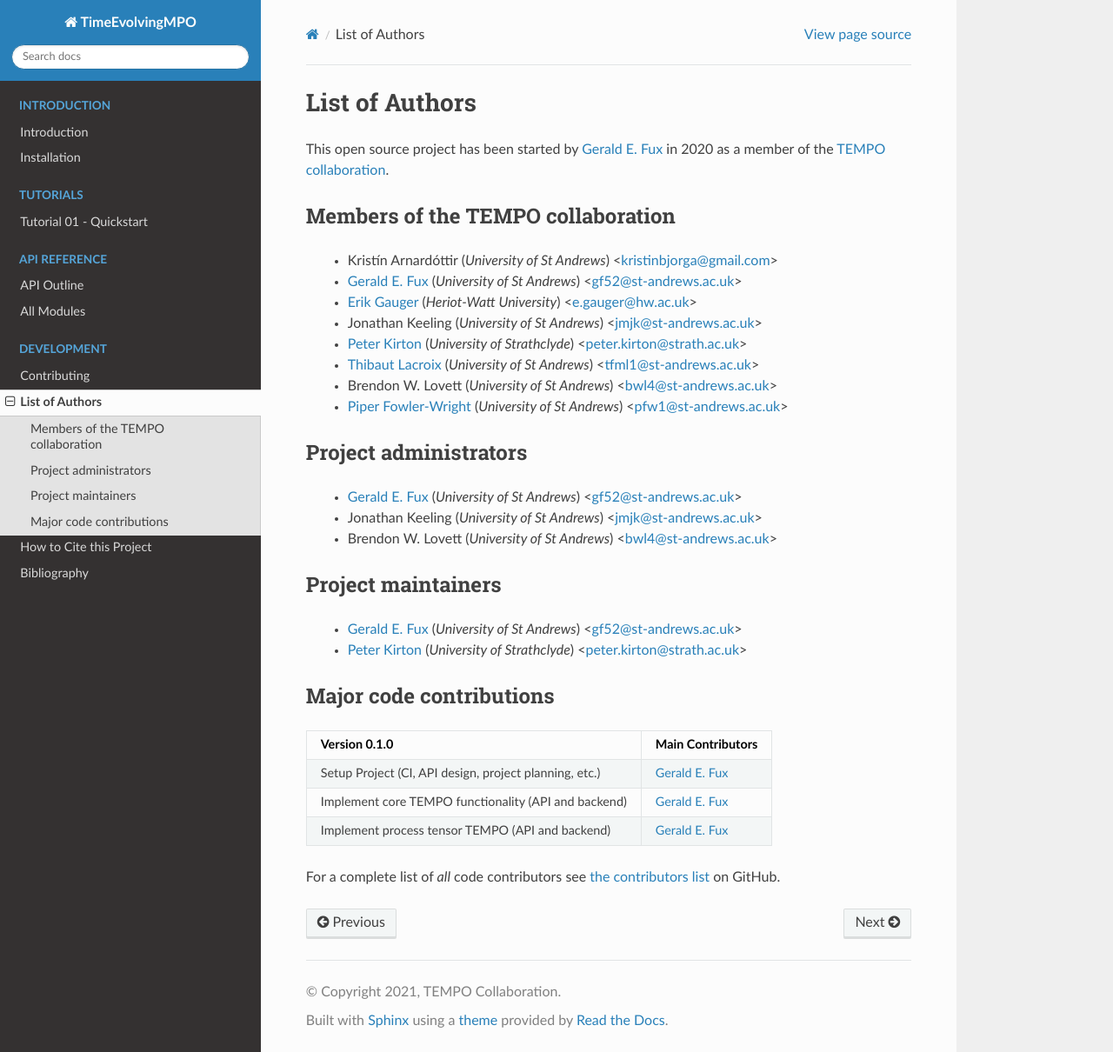
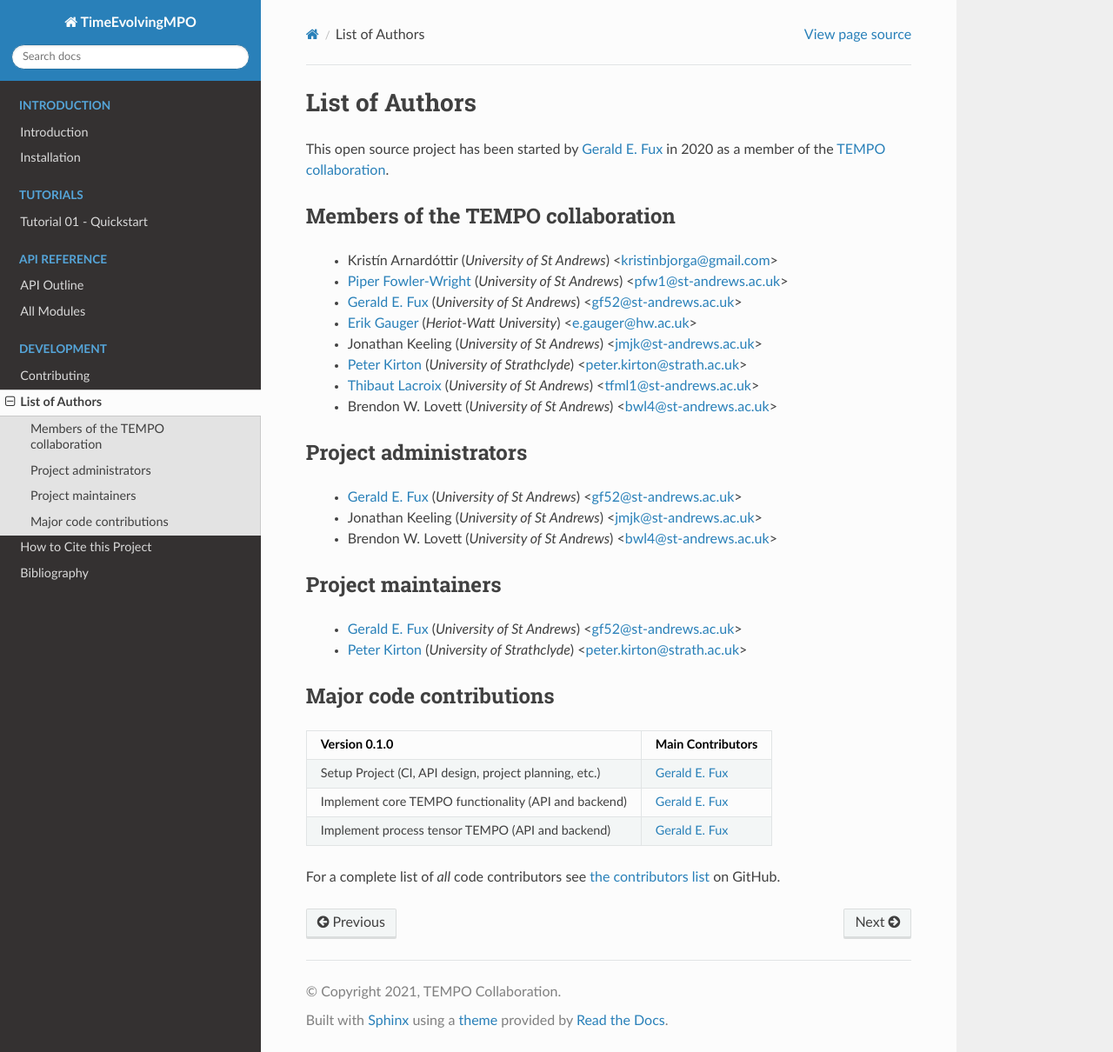
Before and after one commit to tempoCollaboration/OQuPy, a Sphinx documentation site: the page built from docs/pages/authors.rst, in a window 1280 px wide and 1210 px high. Shown: the whole window at 87% size. Built offline with Sphinx 7.4.7 and the Read the Docs theme 2.0.0, drawn with Linux system fonts in a browser that asks for light colours.

Commit message:
alphabetical credit 2

```diff
--- a/docs/pages/authors.rst
+++ b/docs/pages/authors.rst
@@ -9,13 +9,13 @@ Members of the TEMPO collaboration
 ----------------------------------
 
   - Kristín Arnardóttir (*University of St Andrews*) <kristinbjorga@gmail.com>
+  - `Piper Fowler-Wright <https://github.com/piperfw>`_ (*University of St Andrews*) <pfw1@st-andrews.ac.uk>
   - `Gerald E. Fux <https://github.com/gefux>`_ (*University of St Andrews*) <gf52@st-andrews.ac.uk>
   - `Erik Gauger <https://github.com/erikgauger>`_ (*Heriot-Watt University*) <e.gauger@hw.ac.uk>
   - Jonathan Keeling (*University of St Andrews*) <jmjk@st-andrews.ac.uk>
   - `Peter Kirton <https://github.com/peterkirton>`_ (*University of Strathclyde*) <peter.kirton@strath.ac.uk>
   - `Thibaut Lacroix <https://github.com/tfmlaX>`_ (*University of St Andrews*) <tfml1@st-andrews.ac.uk>
   - Brendon W. Lovett (*University of St Andrews*) <bwl4@st-andrews.ac.uk>
-  - `Piper Fowler-Wright <https://github.com/piperfw>`_ (*University of St Andrews*) <pfw1@st-andrews.ac.uk>
 
 
 Project administrators
```
